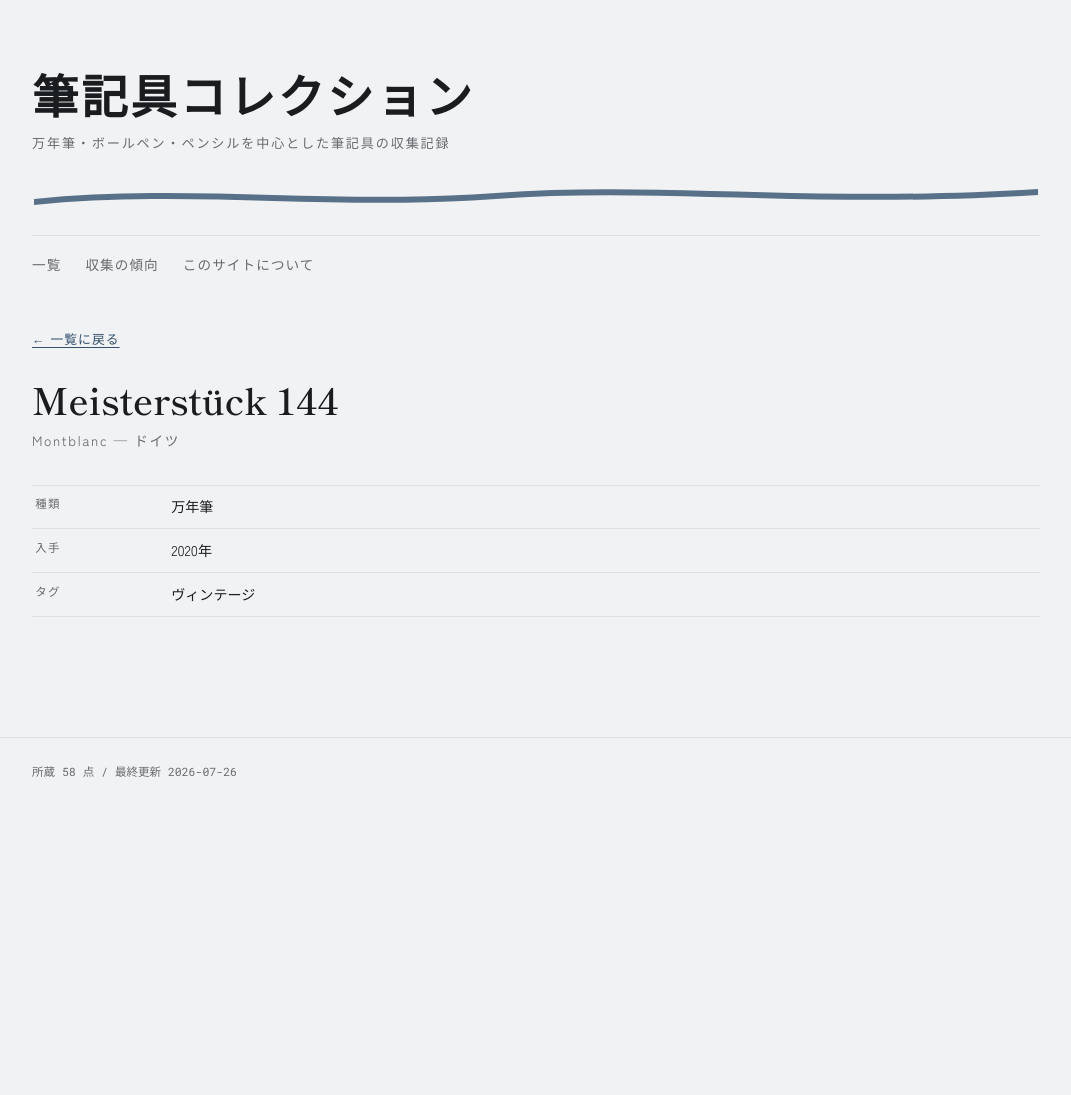
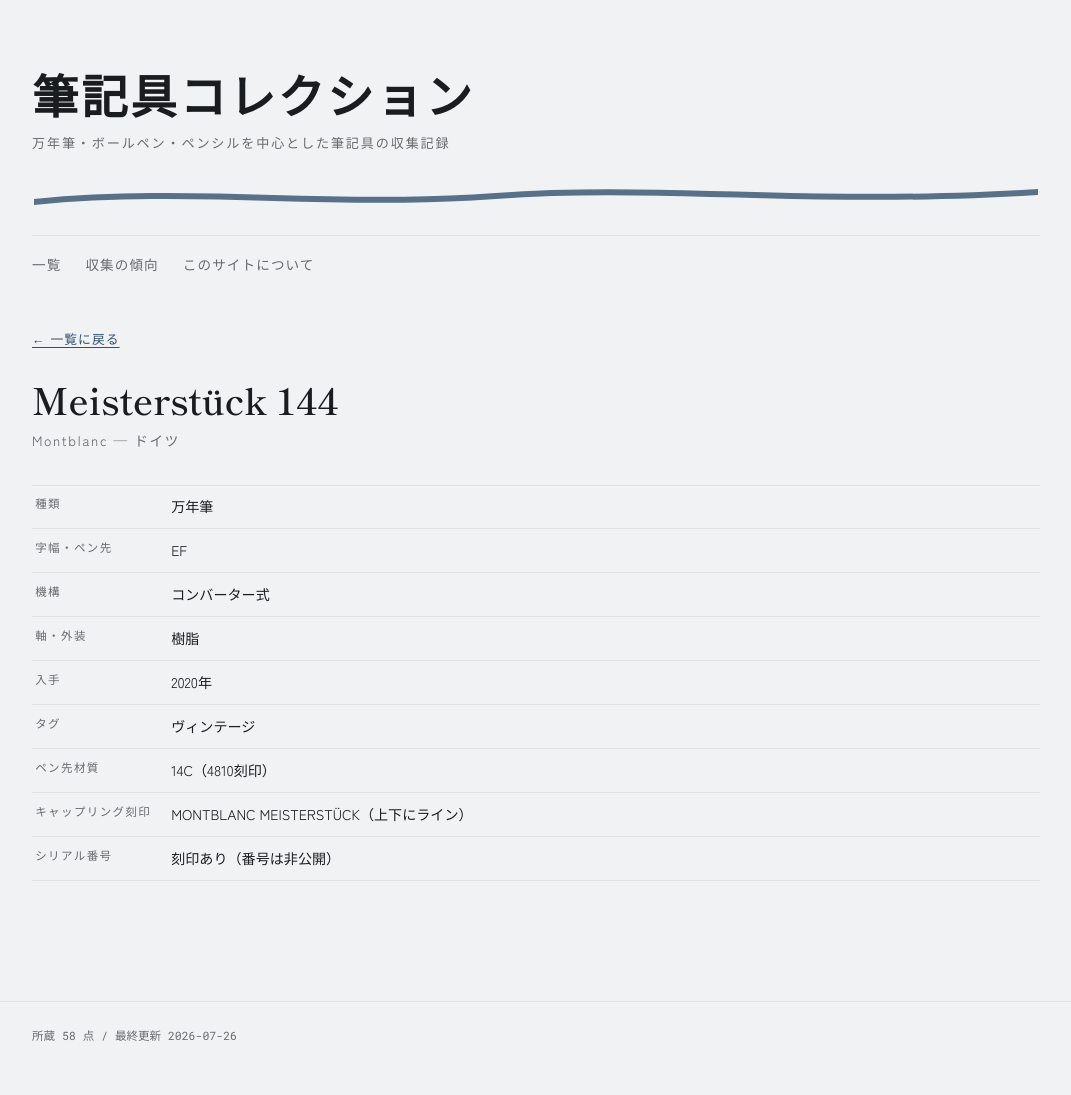
Before and after one commit to mono121/penpocket, a Jekyll site: the page built from _pens/montblanc-144.md, in a window 1280 px wide. Shown: the whole page, without its empty margins (104-1175 px from the left). Built offline with Jekyll 4.4.1, drawn with Linux system fonts in a browser that asks for light colours; before the commit the page ends 900 px from its top, so only the background shows below that.

Commit message:
Correct the 224's filling system and fill in the Meisterstück 144
The 224 is a piston filler, not a converter, and its nib is exposed
rather than winged.

The 144 is the converter generation: EF nib in 14C stamped 4810, resin
barrel, MONTBLANC MEISTERSTÜCK between two cap-ring lines. That settles
the generation question the verification report raised for this model.

Its serial number is noted as present but not written down. The about
page lists complete serial numbers among the things this collection does
not publish, and the owner supplied it in full when asked only whether
one existed.

Co-Authored-By: Claude Opus 5 <noreply@anthropic.com>

```diff
--- a/_pens/montblanc-144.md
+++ b/_pens/montblanc-144.md
@@ -3,6 +3,16 @@ title: Meisterstück 144
 brand: montblanc
 type: 万年筆
 acquired: 2020
+nib: EF
+mechanism: コンバーター式
+body: 樹脂
 tags:
 - ヴィンテージ
+custom_fields:
+- label: ペン先材質
+  value: 14C（4810刻印）
+- label: キャップリング刻印
+  value: MONTBLANC MEISTERSTÜCK（上下にライン）
+- label: シリアル番号
+  value: 刻印あり（番号は非公開）
 ---
```
Also changed, not shown: _pens/montblanc-224.md (+3 -1 lines).
